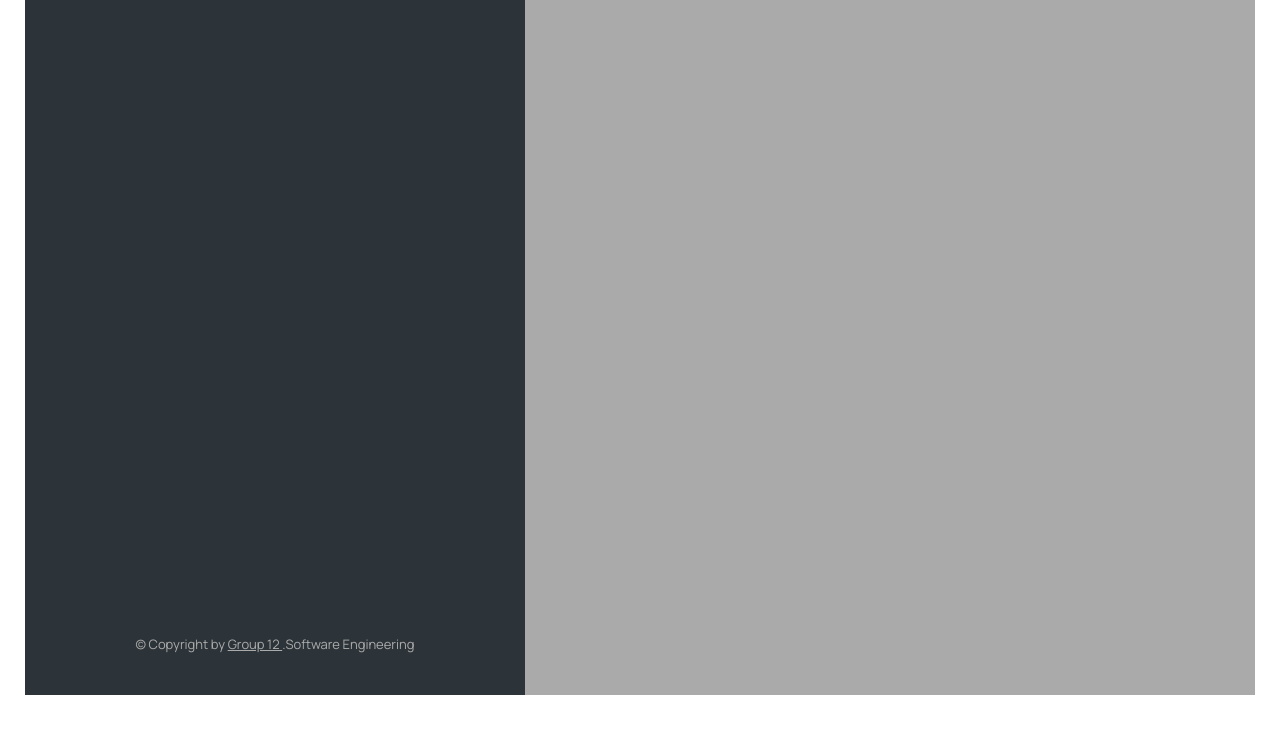
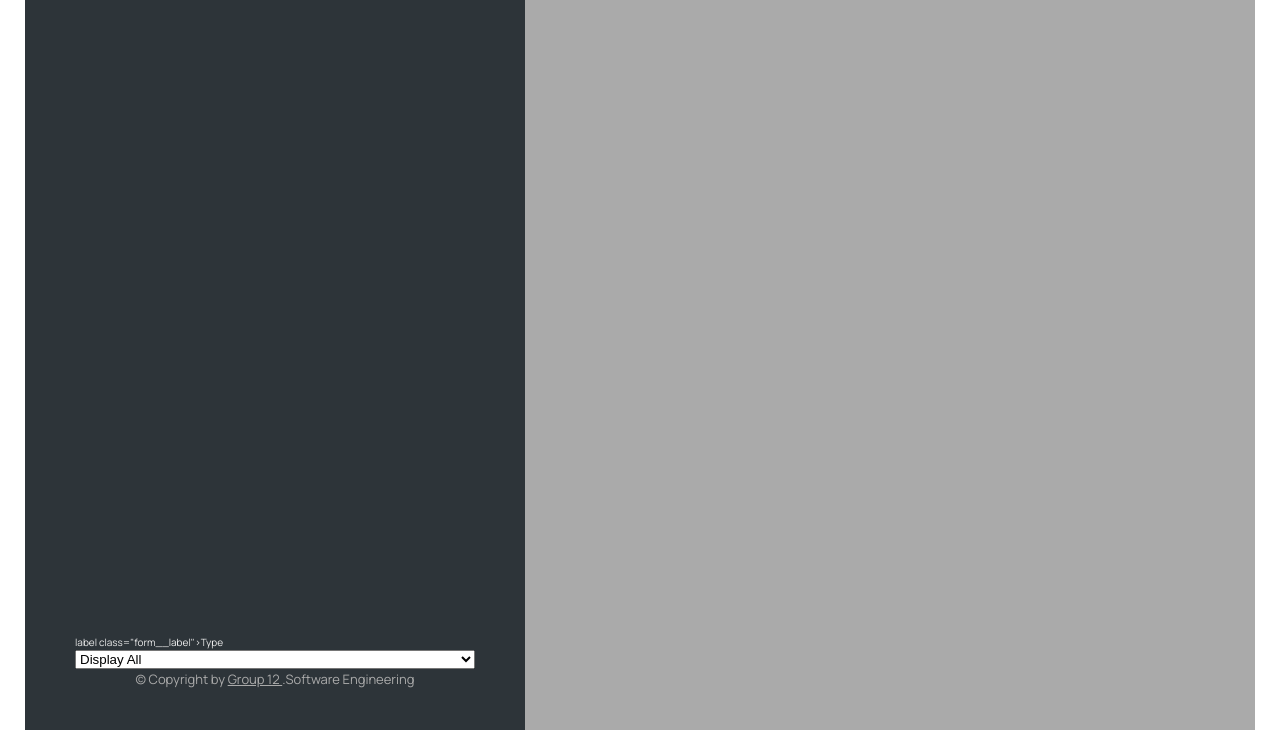
Before and after one commit to muhammadImtiaz27/DBKL_SSRB_Frontend, a plain HTML site: page AuditorDashboard/index.html in a window 1280 px wide. Shown: the part 129-884 px from the top of the page. Before the commit the page ends 849 px from the top, so only its background shows below. Drawn offline with nearby package versions, Linux system fonts and the light colour scheme.

Commit message:
Update index.html
Added dropdown menu for sorting/filtering Tennants.

```diff
--- a/AuditorDashboard/index.html
+++ b/AuditorDashboard/index.html
@@ -50,6 +50,16 @@
 
             <ul class="details"></ul>
 
+            label class="form__label">Type</label>
+            <select id="dropdown_menu" class="form__input">
+                <option value="default">Display All</option>
+                <option value="good">Good Tennants</option>
+                <option value="warning">Warning Tenants</option>
+                <option value="error">Error Tenants</option>
+                <option value="good to error">Good > Warning > Error</option>
+                <option value="error to good">Error > Warning > Good</option>
+            </select>
+
             <p class="copyright">
                 &copy; Copyright by
                 <a class="twitter-link" target="_blank" href="#"> Group 12 </a>
```
